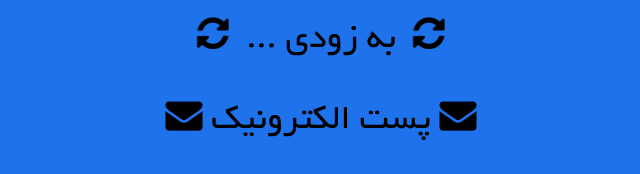
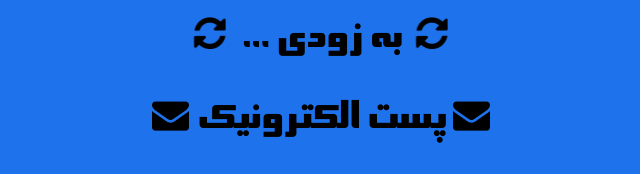
Before and after one commit to sepandhaghighi/energybazzar, a plain HTML site: page index.html in a window 1280 px wide. Shown: the part 403-577 px from the top of the page, without its empty margins (319-959 px from the left). Drawn offline with Linux system fonts and the light colour scheme.

Commit message:
sina font added

```diff
--- a/css/style.css
+++ b/css/style.css
@@ -2,6 +2,12 @@
     font-family: "yekan";
     src: url("../fonts/yekan.ttf");
 }
+
+@font-face {
+    font-family: "sina";
+    src: url("../fonts/sina.ttf");
+}
+
 .logo{
     vertical-align: middle;
     margin: auto;
@@ -13,7 +19,7 @@
 
 body{
     background-color:rgb(30,115,237);
-    font-family: "yekan";
+    font-family: "sina";
     margin: 0;
 }
 
--- a/index.html
+++ b/index.html
@@ -14,7 +14,7 @@
          <div class="main_text" >
              <img src="images/logo.jpg" class="logo"  alt="لوگو انرژی بازار">
              <p><i class="fa fa-refresh fa-spin" aria-hidden="true"></i>&nbsp; ... به زودی &nbsp;<i class="fa fa-refresh fa-spin" aria-hidden="true"></i></p>
-             <p><i class="fa fa-envelope" aria-hidden="true"></i>&nbsp;<a href="mailti:info@energybazzar.ir">پست الکترونیک</a>&nbsp;<i class="fa fa-envelope" aria-hidden="true"></i></p>
+             <p><i class="fa fa-envelope" aria-hidden="true"></i>&nbsp;<a href="mailto:info@energybazzar.ir">پست الکترونیک</a>&nbsp;<i class="fa fa-envelope" aria-hidden="true"></i></p>
              <p><i class="fa fa-telegram" aria-hidden="true"></i>&nbsp;<a href="https://t.me/Energybazzar_sale">پشتیبانی تلگرام</a>&nbsp;<i class="fa fa-telegram" aria-hidden="true"></i></p>
         </div>
     </body>
```
Also changed, not shown: fonts/sina.ttf (added).
